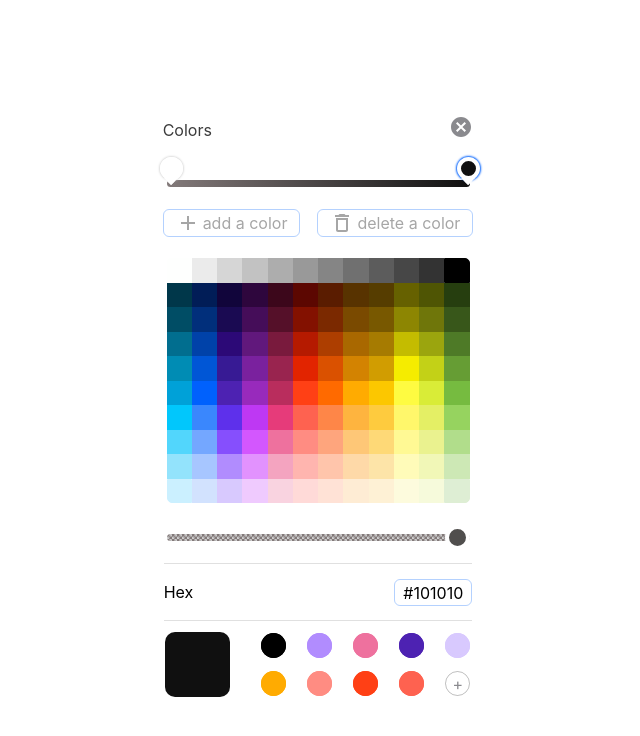
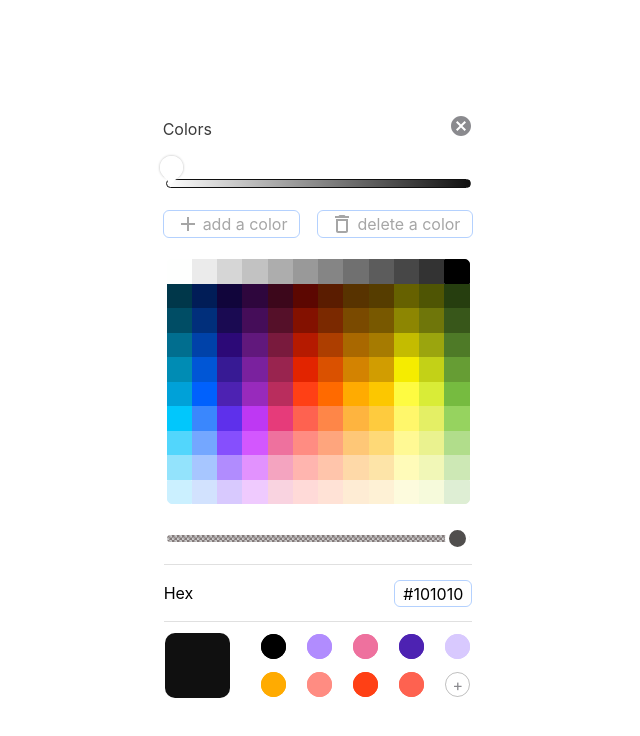
Before and after one commit to oceakun/react-color-picker, a React (Vite) app: page / in a window 1280 px wide. Shown: the top 736 px of the page, without its empty margins (322-962 px from the left). Built offline with nearby package versions, Linux system fonts and the light colour scheme.

Commit message:
feat: remove gradient picker

```diff
--- a/src/App.jsx
+++ b/src/App.jsx
@@ -3,33 +3,42 @@ import styled from "styled-components"
 import './App.css'
 import SolidPicker from './components/SolidPicker'
 import GradientPicker from './components/GradientPicker'
+import ShadePicker from './components/ShadePicker'
 import CancelIcon from '@mui/icons-material/Cancel';
+import hexRgb from 'hex-rgb';
+
 
 function App() {
-  const [colorPicked, setColorPicked] = useState("#101010");
+  const [colorPicked, setColorPicked] = useState("rgba(16,16,16,1)");
+  const [hexCodeForColorPicked, setHexCodeForColorPicked] = useState("#101010");
   const [gradientPicked, setGradientPicked] = useState([]);
+  const [shadesPicked, setShadesPicked] = useState([]);
+  const [opacity, setOpacity] = useState(1);
+  const [gradientForShadePicker, setGradientForShadePicker] = useState("rgba(16,16,16,0) 0%, rgba(16,16,16,1) 100%");
 
   useEffect(() => {
-    // console.log("gradientPicked : ", gradientPicked);
-  }, [gradientPicked]);
+    // console.log("shadesPicked : ", shadesPicked);
+    // console.log("colorPicked : ", colorPicked);
+  }, [colorPicked, shadesPicked]);
+
+  useEffect(() => {
+    const rgbValue = hexRgb(hexCodeForColorPicked);
+    const extremeLeftShade = `rgba(${rgbValue.red},${rgbValue.green},${rgbValue.blue},0)`;
+    const extremeRightShade = `rgba(${rgbValue.red},${rgbValue.green},${rgbValue.blue},${opacity})`;
+    setGradientForShadePicker(`${extremeLeftShade} 0%, ${extremeRightShade} 100%`);
+  }, [hexCodeForColorPicked, opacity]);
 
   return (
     <AppContainer>
-
-      {/* <ColorOutputs>
-        <SolidColorSection background={colorPicked} ></SolidColorSection>
-        <GradientSection background={gradientPicked}></GradientSection>
-      </ColorOutputs> */}
-
       <Picker>
         <Header>
           <p>Colors</p>
           <span><CancelIcon /></span>
         </Header>
-        <GradientPicker setGradientPicked={setGradientPicked} color={colorPicked} />
-        <SolidPicker setColorPicked={setColorPicked} />
+        {/* <GradientPicker setGradientPicked={setGradientPicked} color={colorPicked} /> */}
+        <ShadePicker gradientForShadePicker={gradientForShadePicker} hexCodeForColorPicked={hexCodeForColorPicked} setShadesPicked={setShadesPicked} color={colorPicked} opacity={opacity} />
+        <SolidPicker setHexCodeForColorPicked={setHexCodeForColorPicked} setColorPicked={setColorPicked} setOpacity={setOpacity} />
       </Picker>
-
     </AppContainer>
   )
 }
@@ -45,29 +54,6 @@ const Picker = styled.div`
   padding:10px;
   background-color:white;
   border-radius: 10px;
-  // margin-top:10px;
-`;
-
-const ColorOutputs = styled.div`
-  display:flex;
-  flex-flow:row nowrap;
-  justify-content:space-around;
-  align-items:center;
-`;
-
-
-const SolidColorSection = styled.div`
-  width:100px;
-  height:100px;
-  border-radius: 10px;
-  background: ${(props) => props.background};
-`;
-
-const GradientSection = styled.div`
-  width: 213px;
-  height:100px;
-  border-radius: 10px;
-  background: linear-gradient(90deg, ${(props) => props.background});
 `;
 
 const Header = styled.div`
@@ -75,6 +61,7 @@ const Header = styled.div`
   flex-flow:row nowrap;
   justify-content:space-between;
   align-items:center;
+  // gap:30px;
   >p{
     color : #3B3B3B;
   }
--- a/src/components/GradientPicker.jsx
+++ b/src/components/GradientPicker.jsx
@@ -2,6 +2,7 @@ import React, { useState, useEffect } from 'react'
 import styled from "styled-components"
 import AddIcon from '@mui/icons-material/Add';
 import DeleteOutlineIcon from '@mui/icons-material/DeleteOutline';
+import Draggable from 'react-draggable';
 
 function GradientPicker(props) {
 
@@ -9,6 +10,7 @@ function GradientPicker(props) {
     const [dropperSelected, setDropperSelected] = useState(1);
     const [dropperColorAndPost, setDropperColorAndPost] = useState([{ post: "0", color: "rgba(16,16,16,0)", shadow: "#DCDCDC" }, { post: "100", color: "rgba(16,16,16,1)", shadow: "#0061FD" }]);
     const [gradientString, setGradientString] = useState("rgba(16,16,16,0) 0%,rgba(16,16,16,1) 100%");
+    const [deltaPosition, setDeltaPosition] = useState({ x: 0, y: 0 });
 
     useEffect(() => {
         const gradientValuesArray = [];
@@ -127,18 +129,36 @@ function GradientPicker(props) {
         return oldDropperColorAndPostList;
     }
 
+    const handleDrag = (e, ui) => {
+        console.log("ui : ", ui);
+        // setDeltaPosition({ ...deltaPosition }, {
+        //     x: x + ui.deltaX
+        // }, {
+        //     y: y + ui.deltaY,
+
+        // });
+    };
+
     return (
         <LinearGradientConfigOptionsWrapper>
             <DropperContainer>
                 {
                     dropperColorAndPost.map((dropper, index) => {
+                        // console.log("dropper.post : ", dropper.post);
+                        const fromLeft = -3.03 * (Math.trunc(+dropper.post));
+                        const fromRight = 3.03 * (Math.trunc(100 - (+dropper.post)));
+                        // console.log("fromLeft : ", fromLeft);
+                        // console.log("fromRight : ", fromRight);
                         return (
-                            <Dropper key={index} paddingLeft={dropper.post} backgroundColor={dropper.color} onClick={(event) => handleDropperSelection(index, event)} shadowColor={dropper.shadow}></Dropper>
+                            <Draggable key={index} axis="x" bounds={{ left: fromLeft , right: fromRight, top: 0, bottom: 0 }} onDrag={handleDrag}>
+                                <Dropper key={index} paddingLeft={dropper.post} backgroundColor={dropper.color} onClick={(event) => handleDropperSelection(index, event)} shadowColor={dropper.shadow}>
+                                </Dropper>
+                            </Draggable>
                         )
                     })
                 }
             </DropperContainer>
-            <GradientSlider type="range" step="0.01" min="1" max="100" onChange={handleDropperPosition} value={currentPost} background={gradientString}></GradientSlider>
+            <GradientSlider type="range" step="0.01" min="1" max="100" onInput={handleDropperPosition} value={currentPost} background={gradientString}></GradientSlider>
 
             <ChosenColorTextualDetails>
                 <AddAColor onClick={() => handleAddAColor()}>
```
